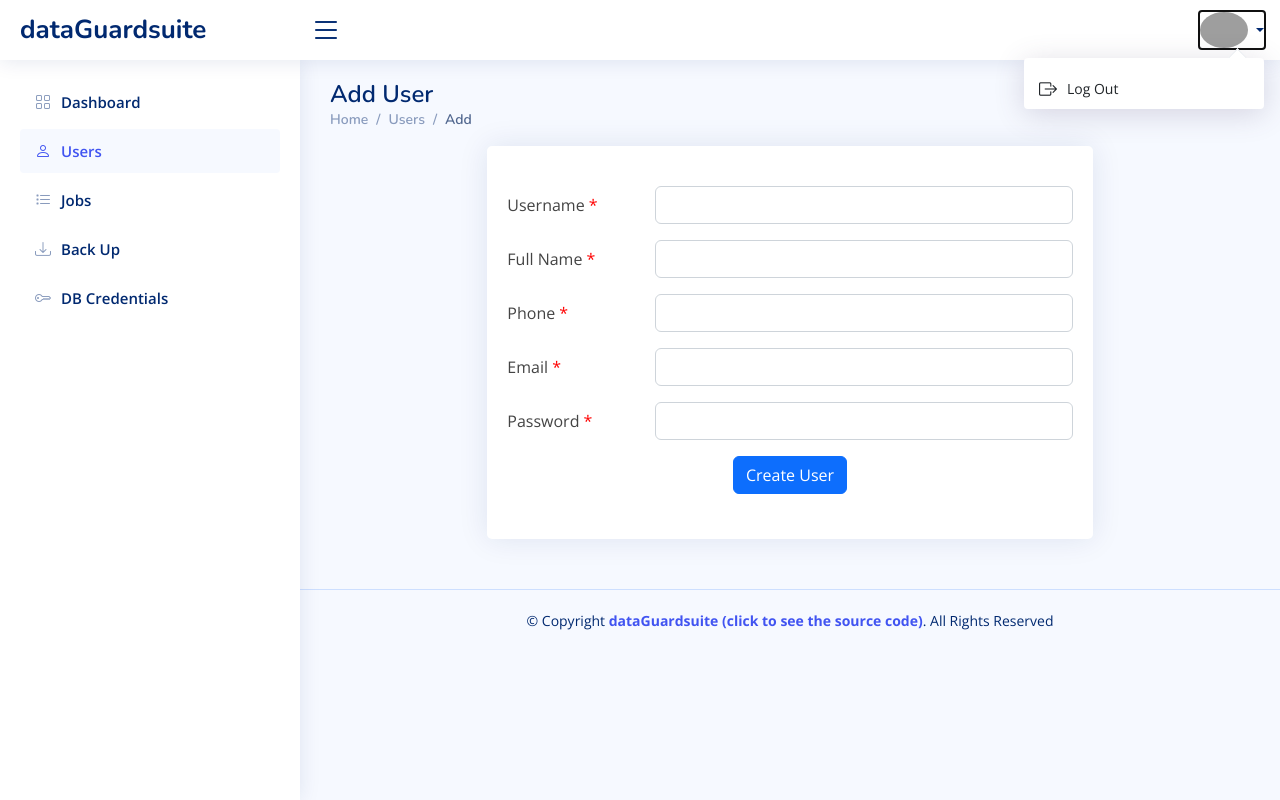
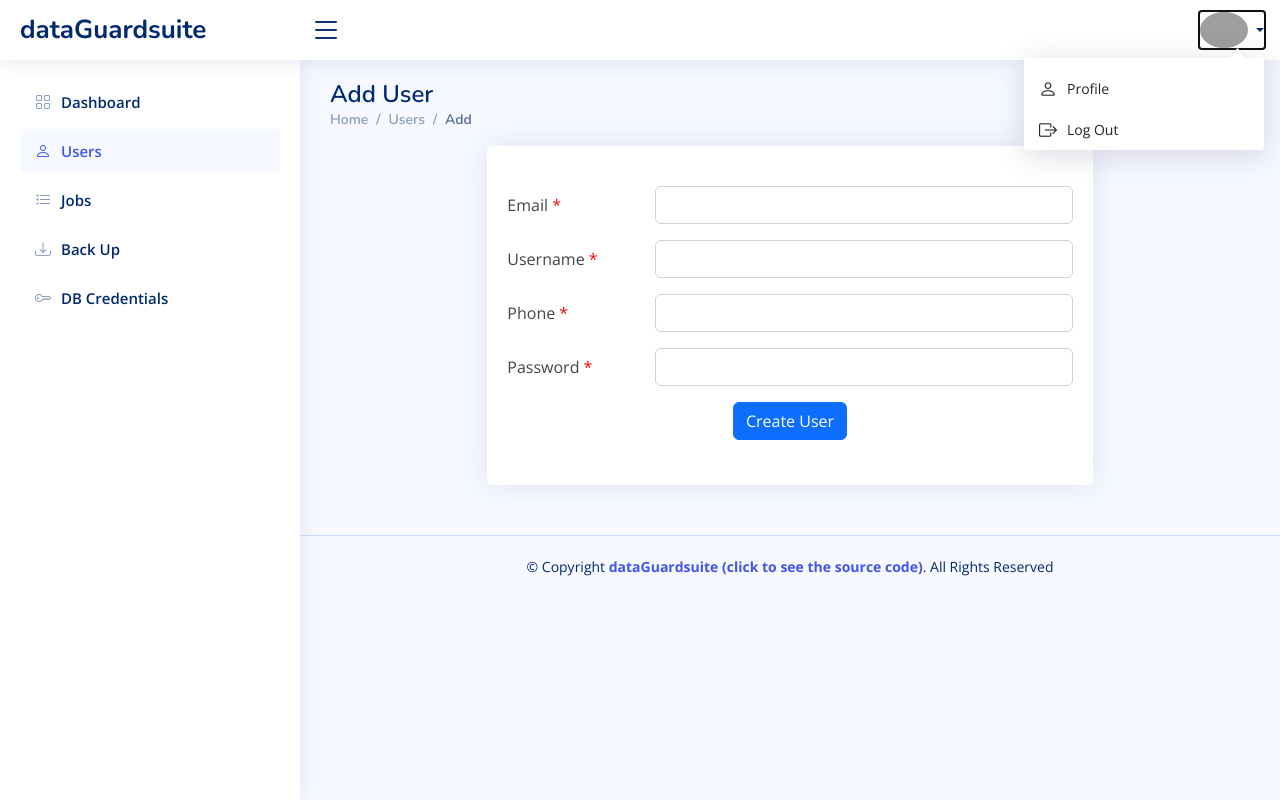
Before and after one commit to worlakodzo/dataGuardsuite, a Flask app: page /users/add in a window 1280 px wide, after a click that opens the changed part. Run offline with Flask 3, Linux system fonts and the light colour scheme; some libraries are stand-ins or nearby versions; grey boxes are pictures that could not be loaded.

Commit message:
Feat: Added create user functionality

```diff
--- a/backend/model/user.py
+++ b/backend/model/user.py
@@ -18,7 +18,7 @@ class User:
     def collection_name(cls):
         return cls.__collection_name
 
-    def __init__(self, username: str, email: str, password: str):
+    def __init__(self, username: str, email: str, password: str, phone: str = ""):
         """
         Initializes a new User instance.
         """
@@ -36,7 +36,7 @@ class User:
             "bio": "",
             "job_title": "",
             "address": "",
-            "phone": "",
+            "phone": phone,
         }
         self.email_notification = {
             "changes_to_user_info": True,
--- a/client/static/js/main.js
+++ b/client/static/js/main.js
@@ -233,6 +233,9 @@
     const logoutBtn = select('#logout-btn');
     logoutBtn.href = base_url + '/logout';
 
+    const profileBtn = select('#profile-btn');
+    profileBtn.href = '/users/profile/' + userData.user_id;
+
     logoutBtn.addEventListener('click', function(e) {
       e.preventDefault();
       window.location.href ='/login';
--- a/client/static/js/user.js
+++ b/client/static/js/user.js
@@ -130,69 +130,53 @@ const formatUserData = (user, count) => {
 
 const saveUserData = (event) => {
     event.preventDefault();
-    console.log("Calling saveUserData")
 
-    const formEl = document.querySelector("#user-data-form");
-    const actionType = formEl.getAttribute("data-action-type");
-    const url = formEl.getAttribute("data-url");
     const btnCreateUserEl = document.getElementById("btn-create-user");
     document.querySelector("#save-error-content-container").style.display = "none";
     document.querySelector("#save-success-content-container").style.display = "none";
 
-    let isValid = false;
-    let data = {}
+    const url = `${base_url}/users`
 
-    if (actionType === "POST"){
-        isValid = validateUserSaveData();
+    let isValid = validateUserSaveData();
+
     const password = document.querySelector("#password").value;
     const username = document.querySelector("#username").value;
     const phone = document.querySelector("#phone").value;
     const email = document.querySelector("#email").value;
 
-        data = {
+    const data = {
         username: username,
-            full_name: fullName,
         password: password,
         phone: phone,
         email: email
     }
 
-    }else {
-        isValid = validateUserSaveData();
-
-    }
-
     if (isValid){
 
         btnCreateUserEl.innerHTML = savingData;
-        // Send to server
-        fetch("/users", {
+        fetch(url, {
 
-            method: actionType,
-            headers: {"Content-Type": "application/json"},
+            method: "POST",
+            headers: {
+                "Content-Type": "application/json",
+                "Authorization": `Bearer ${getToken()}`
+            },
             body: JSON.stringify(data)
 
         }).then(res => {
+            if (res.status === 201){
+                $.notify("User Saved.", "success");
+                btnCreateUserEl.innerHTML = "Create User";
+                window.location.href = "/users";
+            }else{
 
-                return res.json();
-
-        }).then(jsonData => {
-
-            if(jsonData.success){
-                // on success redirect user to user-list
-                // page
-                $.notify("User Saved.", "success");
-                window.location.href = "/user-list";
-            }else{
-                document.querySelector("#save-error-content").innerHTML = jsonData.message;
+                document.querySelector("#save-error-content").innerHTML = "Failed to create user";
                 document.querySelector("#save-error-content-container").style.display = "block";
             }
 
-            btnCreateUserEl.innerHTML = "Create User";
-
         }).catch(error => {
 
-            document.querySelector("#save-error-content").innerHTML = jsonData.message;
+            document.querySelector("#save-error-content").innerHTML = jsonData.msg;
             document.querySelector("#save-error-content-container").style.display = "block";
             btnCreateUserEl.innerHTML = "Create User";
             console.error(error);
--- a/client/templates/web_app/base.html
+++ b/client/templates/web_app/base.html
@@ -63,6 +63,13 @@
           </a><!-- End Profile Iamge Icon -->
 
           <ul class="dropdown-menu dropdown-menu-end dropdown-menu-arrow profile">
+
+            <li>
+              <a id="profile-btn" class="dropdown-item d-flex align-items-center" href="{{url_for('user_profile', user_id=user_id)}}">
+                <i class="bi bi-person"></i>
+                <span>Profile</span>
+              </a>
+            </li>
 
             <li>
               <a id="logout-btn" class="dropdown-item d-flex align-items-center" href="#">
--- a/client/templates/web_app/users-add.html
+++ b/client/templates/web_app/users-add.html
@@ -1,5 +1,5 @@
 
-{% extends 'base.html' %}
+{% extends 'web_app/base.html' %}
 {% block title %} User Profile | backUpforce+  {% endblock %}
 
 {% block content  %}
@@ -33,6 +33,14 @@
                   <!-- Profile Edit Form -->
                   <form method="post" id="user-data-form" data-url="/users" data-action-type="POST" action="#" enctype="multipart/form-data">
 
+                    <div class="row mb-3">
+                      <label for="Email" class="col-md-4 col-lg-3 col-form-label">Email <span style="color: red;">*</span></label>
+                      <div class="col-md-8 col-lg-9">
+                        <input name="email" type="email" class="form-control" id="email" value="">
+                      </div>
+                      <p id="email-error" style="color: red; display: none;">Email field required</p>
+                    </div>
+
 
                     <div class="row mb-3">
                       <label for="full-name" class="col-md-4 col-lg-3 col-form-label">Username <span style="color: red;">*</span></label>
@@ -44,28 +52,11 @@
                     </div>
 
                     <div class="row mb-3">
-                      <label for="full-name" class="col-md-4 col-lg-3 col-form-label">Full Name <span style="color: red;">*</span></label>
-                      <div class="col-md-8 col-lg-9">
-                        <input name="full_name" type="text" class="form-control" id="full-name" value="">
-                      </div>
-                      <p id="full-name-error" style="color: red; display: none;">Full name field required</p>
-                    </div>
-
-
-                    <div class="row mb-3">
                       <label for="phone" class="col-md-4 col-lg-3 col-form-label">Phone <span style="color: red;">*</span></label>
                       <div class="col-md-8 col-lg-9">
                         <input name="phone" type="text" class="form-control" id="phone" value="">
                       </div>
                       <p id="phone-error" style="color: red; display: none;">Phone field required</p>
-                    </div>
-
-                    <div class="row mb-3">
-                      <label for="Email" class="col-md-4 col-lg-3 col-form-label">Email <span style="color: red;">*</span></label>
-                      <div class="col-md-8 col-lg-9">
-                        <input name="email" type="email" class="form-control" id="email" value="">
-                      </div>
-                      <p id="email-error" style="color: red; display: none;">Email field required</p>
                     </div>
 
                     <div class="row mb-3">
```
Also changed, not shown: backend/user/main.py (+13 -7 lines). Lines whose indentation alone changed are shown as unchanged.
